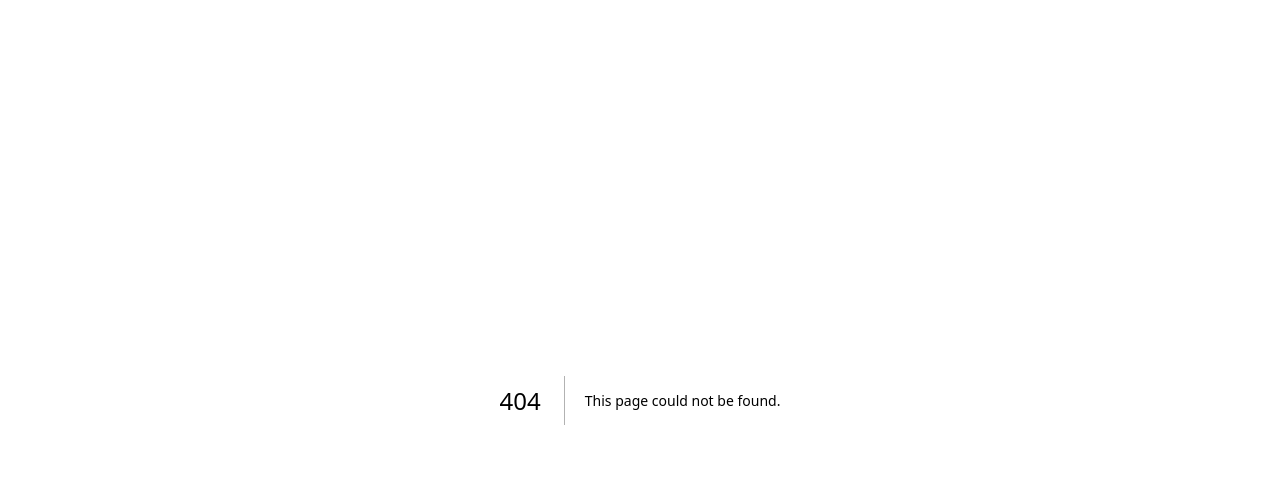
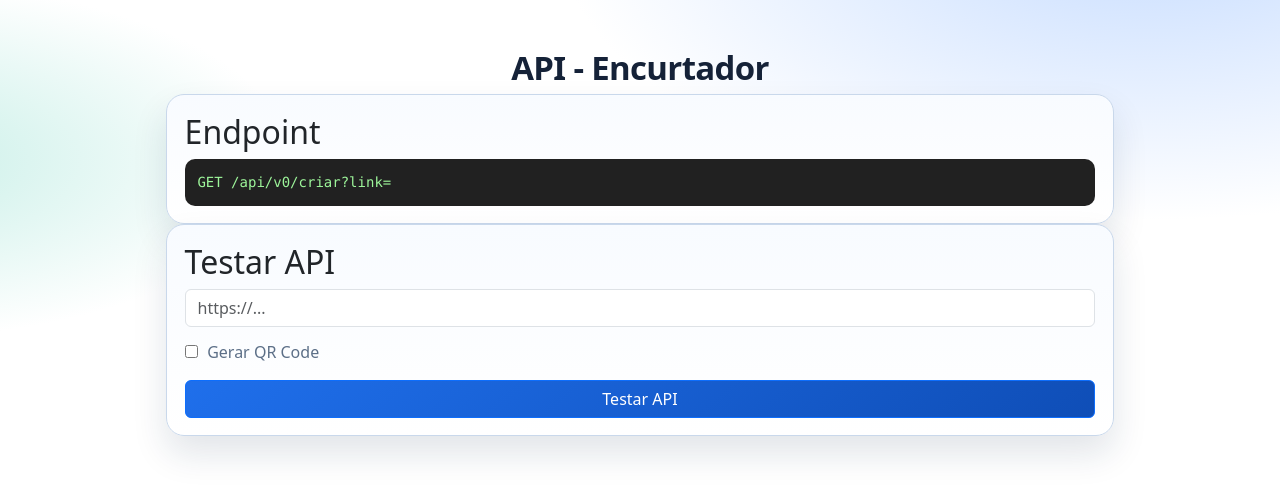
Before and after one commit to LpxsBr/curtin, a Next.js app: page /docs in a window 1280 px wide. Before the commit this address had no page. Shown: the top 496 px of the page. Built offline with nearby package versions, Linux system fonts and the light colour scheme.

Commit message:
feat: enhance UI and add API testing functionality with error handling

```diff
--- a/app/a/[slug]/page.tsx
+++ b/app/a/[slug]/page.tsx
@@ -34,6 +34,6 @@ export default async function redirectioner({params}: PageProps) {
 
 
     return (
-        <div>Opa, site não encontrado! <a href="/">Encurtar links</a> </div>
+        <div className="panel not-found-box">Opa, site nao encontrado! <a href="/">Encurtar links</a> </div>
     )
 }
--- /dev/null
+++ b/app/docs/page.tsx
@@ -0,0 +1,110 @@
+"use client";
+
+import { useState } from "react";
+
+export default function ApiDocsPage() {
+  const [link, setLink] = useState("");
+  const [qr, setQr] = useState(false);
+  const [loading, setLoading] = useState(false);
+  const [result, setResult] = useState<any>(null);
+  const [error, setError] = useState<string | null>(null);
+
+  async function testarAPI() {
+    if (!link) {
+        setError("Por favor, insira um link válido.");
+      return;
+    }
+
+    setLoading(true);
+    setResult(null);
+
+    try {
+      const endpoint = `https://42t.vercel.app/api/v0/criar?link=${encodeURIComponent(link)}${qr ? "&qr=1" : ""}`;
+
+      const res = await fetch(endpoint);
+      const data = await res.json();
+
+      setResult(data);
+    } catch (err) {
+
+        if(qr) {
+            setResult("https://42t.vercel.app/api/v0/criar?link="+encodeURIComponent(link)+"&qr=1")
+            return
+        };
+        setError("Ocorreu um erro ao testar a API. Tente novamente.");
+      console.error(err);
+    } finally {
+      setLoading(false);
+    }
+  }
+
+  function copiar() {
+    if (result?.url) {
+      navigator.clipboard.writeText(result.url);
+    }
+  }
+
+  return (
+    <div className="docs-wrap">
+      <h1 className="app-title">API - Encurtador</h1>
+
+      <div className="panel docs-box">
+        <h2>Endpoint</h2>
+        <code className="docs-code">
+          GET /api/v0/criar?link={encodeURIComponent(link)}{qr ? "&qr=1" : ""}
+        </code>
+      </div>
+
+      <div className="panel docs-box">
+        <h2>Testar API</h2>
+
+        <input
+          className="form-control"
+          placeholder="https://..."
+          value={link}
+          onChange={(e) => setLink(e.target.value)}
+        />
+
+        <label className="docs-label">
+          <input
+            type="checkbox"
+            checked={qr}
+            onChange={(e) => setQr(e.target.checked)}
+          />
+          Gerar QR Code
+        </label>
+
+        <button className="btn btn-primary w-100 mt-3" onClick={testarAPI}>
+          {loading ? "Carregando..." : "Testar API"}
+        </button>
+        {error && (
+            <div className="docs-error">
+                {error}
+            </div>
+        )}
+
+        {(result && !qr) && (
+          <div className="panel docs-result">
+
+            <code className="docs-code">{JSON.stringify(result)}</code>
+
+            <button className="docs-copy-btn" onClick={copiar}>
+              Copiar link
+            </button>
+
+
+          </div>
+        )}
+
+        {(qr) && (
+          <div className="panel docs-result">
+
+            <img src={result} alt="QR Code" style={{ width: "100%" }} />
+
+
+          </div>
+        )}
+      </div>
+    </div>
+  );
+}
--- a/app/globals.css
+++ b/app/globals.css
@@ -1,28 +1,37 @@
 :root {
-  --background: #ffffff;
-  --foreground: #171717;
-}
-
-@media (prefers-color-scheme: dark) {
-  :root {
-    --background: #0a0a0a;
-    --foreground: #ededed;
-  }
+  --background: #eef4fb;
+  --foreground: #152238;
+  --surface: #f8fbff;
+  --surface-2: #ffffff;
+  --border: #c9d8eb;
+  --accent: #1f6feb;
+  --accent-2: #0b4db8;
+  --muted: #5c6f87;
+  --success: #198754;
+  --shadow: 0 18px 35px rgba(15, 42, 77, 0.12);
 }
 
 html,
 body {
   max-width: 100vw;
   overflow-x: hidden;
-  height: 100dvh;
+  min-height: 100dvh;
 }
 
 body {
   color: var(--foreground);
-  background: var(--background);
-  font-family: Arial, Helvetica, sans-serif;
+  background:
+    radial-gradient(1000px 500px at 90% -10%, #c6dcff 0%, transparent 60%),
+    radial-gradient(700px 300px at -10% 20%, #c7efe7 0%, transparent 60%),
+    var(--background);
+  font-family: var(--font-geist-sans), "Segoe UI", sans-serif;
   -webkit-font-smoothing: antialiased;
   -moz-osx-font-smoothing: grayscale;
+}
+
+.app-body {
+  width: 100%;
+  min-height: 100dvh;
 }
 
 * {
@@ -32,12 +41,140 @@ body {
 }
 
 a {
-  color: inherit;
+  color: var(--accent-2);
   text-decoration: none;
 }
 
-@media (prefers-color-scheme: dark) {
-  html {
-    color-scheme: dark;
+a:hover {
+  color: var(--accent);
+}
+
+.container {
+  max-width: 980px;
+}
+
+.app-title {
+  text-align: center;
+  font-size: clamp(1.5rem, 1.1rem + 1.2vw, 2.3rem);
+  font-weight: 700;
+  letter-spacing: -0.02em;
+  color: var(--foreground);
+  margin-bottom: 0.4rem;
+}
+
+.panel {
+  background: linear-gradient(180deg, var(--surface) 0%, var(--surface-2) 100%);
+  border: 1px solid var(--border);
+  border-radius: 18px;
+  box-shadow: var(--shadow);
+}
+
+.input-group .form-control,
+.form-control {
+  border: 1px solid var(--border);
+  border-radius: 12px;
+  background: #fff;
+  color: var(--foreground);
+}
+
+.input-group .form-control:focus,
+.form-control:focus {
+  border-color: color-mix(in srgb, var(--accent) 50%, white 50%);
+  box-shadow: 0 0 0 0.2rem color-mix(in srgb, var(--accent) 18%, transparent 82%);
+}
+
+.btn {
+  border-radius: 12px;
+  font-weight: 600;
+}
+
+.btn-secondary,
+.btn-primary {
+  border: none;
+  background: linear-gradient(140deg, var(--accent) 0%, #0f4eb7 100%);
+}
+
+.btn-secondary:hover,
+.btn-primary:hover {
+  background: linear-gradient(140deg, #3783f4 0%, #1f64cf 100%);
+}
+
+.btn-outline-secondary {
+  border-color: var(--border);
+  color: var(--muted);
+}
+
+.badge-access {
+  background-color: #10335f;
+  color: #e8f1ff;
+  padding: 0.45rem 0.7rem;
+  border-radius: 999px;
+  font-weight: 700;
+}
+
+.home-footer-links {
+  border-top: 1px solid var(--border);
+  padding-top: 1rem;
+}
+
+.docs-wrap {
+  width: min(980px, 96vw);
+  margin: 2rem auto;
+  padding: 1rem;
+}
+
+.docs-box {
+  padding: 1.1rem;
+}
+
+.docs-code {
+  display: block;
+  background: #212121;
+  padding: 0.8rem;
+  border-radius: 10px;
+  color: #9df59a;
+  white-space: pre-wrap;
+  word-break: break-word;
+}
+
+.docs-label {
+  display: flex;
+  align-items: center;
+  gap: 0.6rem;
+  margin-top: 0.8rem;
+  color: var(--muted);
+}
+
+.docs-error {
+  margin-top: 1rem;
+  color: #ad2c2c;
+  font-weight: 600;
+}
+
+.docs-result {
+  margin-top: 1rem;
+  padding: 1rem;
+}
+
+.docs-copy-btn {
+  margin-top: 0.8rem;
+  padding: 0.55rem 0.9rem;
+  border-radius: 10px;
+  border: none;
+  background: var(--success);
+  color: #fff;
+  font-weight: 600;
+}
+
+.not-found-box {
+  width: min(700px, 94vw);
+  margin: 4rem auto;
+  padding: 1.2rem 1.4rem;
+  text-align: center;
+}
+
+@media (max-width: 768px) {
+  .home-footer-links {
+    gap: 1.5rem !important;
   }
 }
--- a/app/layout.tsx
+++ b/app/layout.tsx
@@ -28,7 +28,7 @@ export default function RootLayout({
 
     <link href="https://cdn.jsdelivr.net/npm/bootstrap@5.3.2/dist/css/bootstrap.min.css" rel="stylesheet"/>
       </head>
-      <body className={`${geistSans.variable} ${geistMono.variable} d-flex flex-column align-items-center justify-content-center`}>
+      <body className={`${geistSans.variable} ${geistMono.variable} app-body`}>
         {children}
       <script src="https://cdn.jsdelivr.net/npm/bootstrap@5.3.2/dist/js/bootstrap.bundle.min.js"/>
       <script
--- /dev/null
+++ b/global.d.ts
@@ -0,0 +1 @@
+declare module "*.css";
```
Also changed, not shown: app/documentacao/page.tsx (deleted, +0 -169 lines), app/page.tsx (+17 -12 lines).
